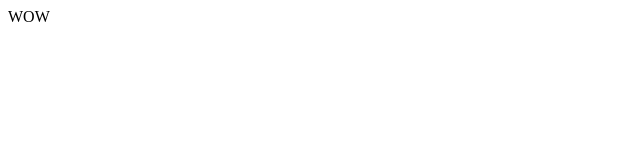
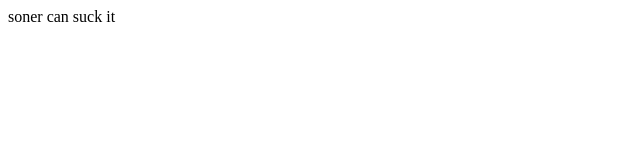
Before and after one commit to firatcansucu/firatcansucu, a plain HTML site: page index.html in a window 1280 px wide. Shown: the full height of the page, 0-640 px from the left. Drawn offline with Linux system fonts and the light colour scheme.

Commit message:
Update index.html

```diff
--- a/index.html
+++ b/index.html
@@ -4,6 +4,6 @@
 	<title></title>
 </head>
 <body>
-WOW
+soner can suck it
 </body>
 </html>
```
